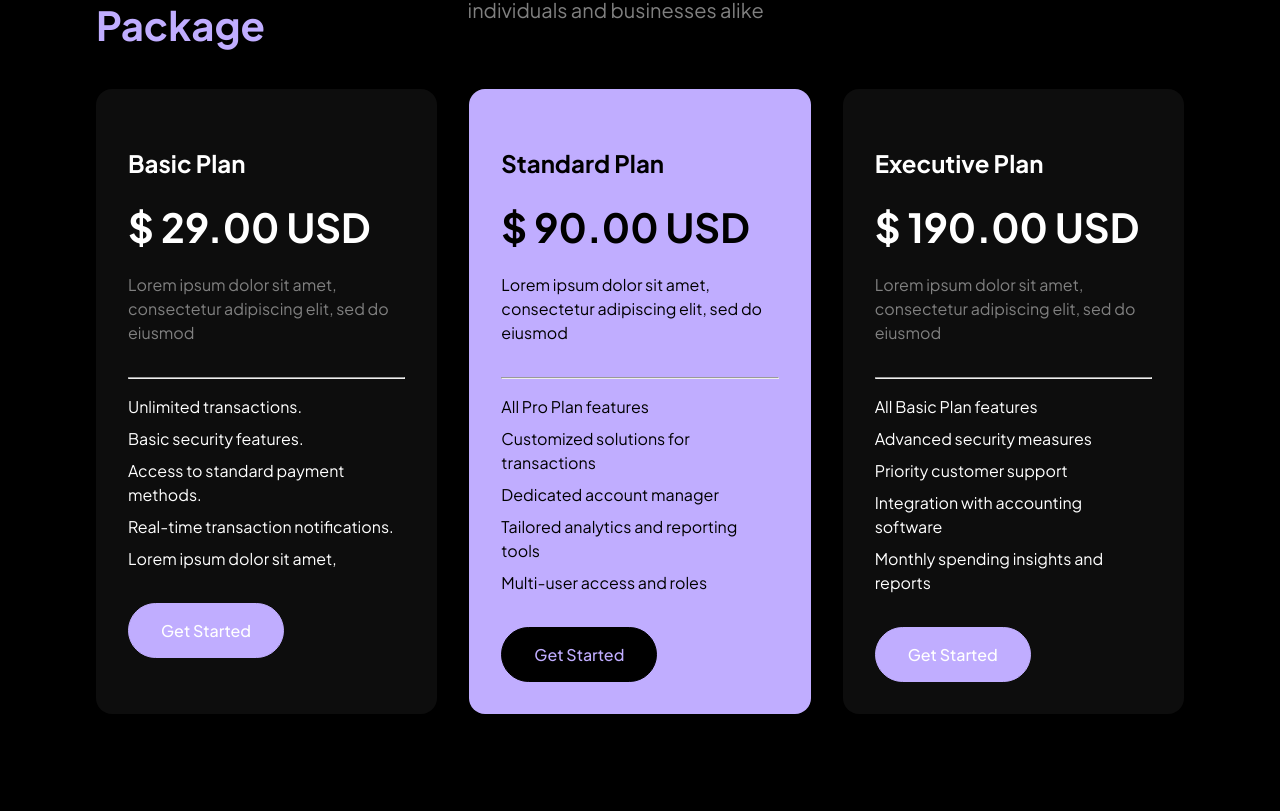
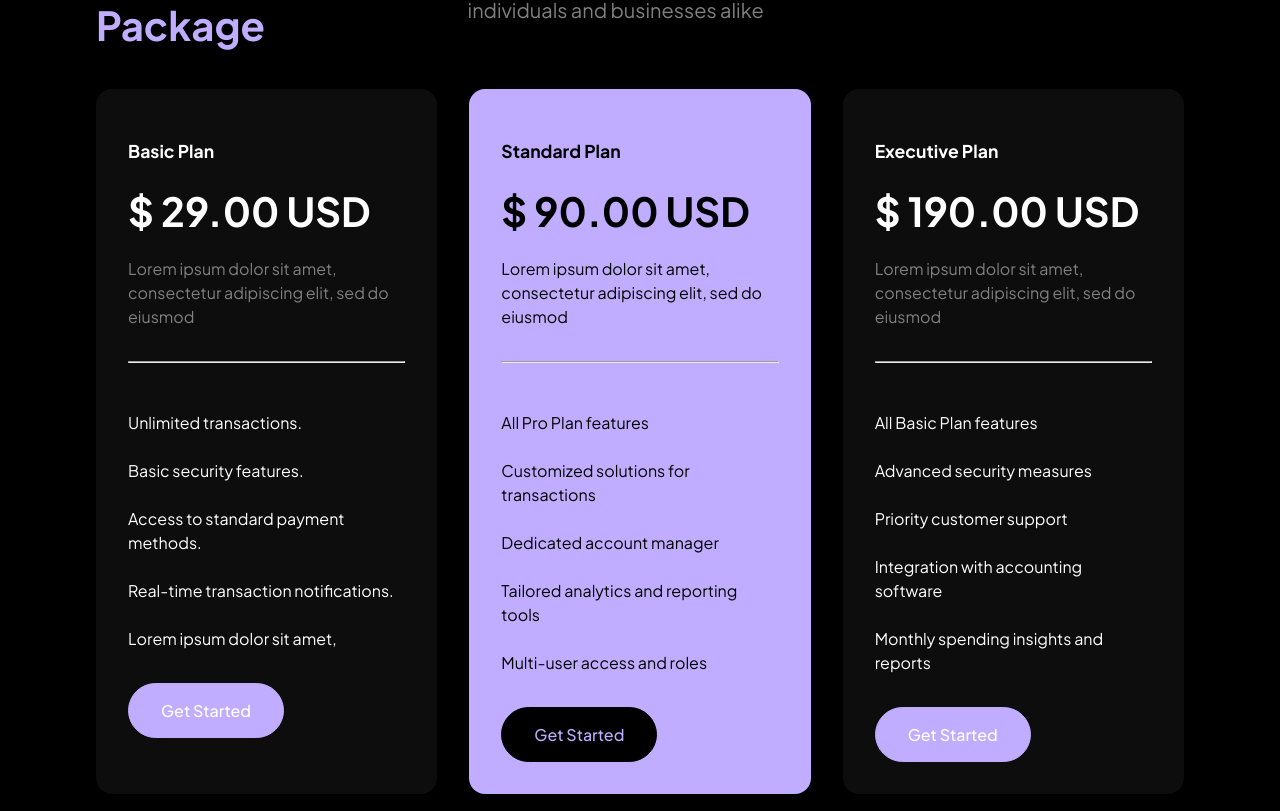
Before and after one commit to KrievinsT/web_portfolio, a React (Create React App) app: page / in a window 1280 px wide. Shown: the part 4409-5220 px from the top of the page. Built offline with nearby package versions, Linux system fonts and the light colour scheme.

Commit message:
going around making design tweaks

```diff
--- a/src/components/FAQ/FAQ.scss
+++ b/src/components/FAQ/FAQ.scss
@@ -58,6 +58,7 @@ $background-dark: #000000;
     width: 100%;
     max-width: 100%;
     font-size: 0.9rem;
+    color: gray;
 
     @media (min-width: 768px) {
       max-width: 600px;
--- a/src/components/PricingPackage/PricingPackage.scss
+++ b/src/components/PricingPackage/PricingPackage.scss
@@ -44,8 +44,8 @@ $background-dark: #000000;
     padding: 2rem;
 
     &-title {
-      font-size: 1.5rem;
-      font-weight: bold;
+      font-size: 1.1rem;
+      // font-weight: bold;
       margin-bottom: 1rem;
     }
 
@@ -65,9 +65,11 @@ $background-dark: #000000;
       padding: 0;
       margin-bottom: 2rem;
       text-align: left;
+      padding-top: 1rem;
 
       li {
         margin-bottom: 0.5rem;
+        padding-top: 1rem;
       }
     }
 
```
Also changed, not shown: src/components/About/About.scss (line endings or trailing spaces).
